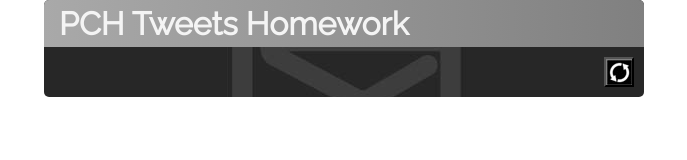
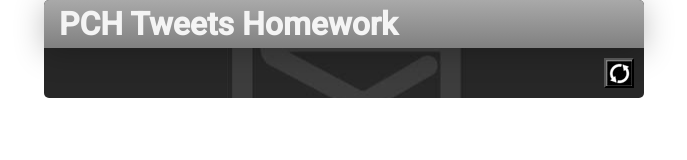
Before and after one commit to dillonbartkus/pch-twitter, a website with bundled scripts: page index.html in a window 1280 px wide. Shown: the whole page, without its empty margins (296-983 px from the left). Built offline with nearby package versions, Linux system fonts and the light colour scheme.

Commit message:
polyfills

```diff
--- a/TweetManager.js
+++ b/TweetManager.js
@@ -21,7 +21,7 @@
 
     static clearTweets() {
         const tweets = document.querySelectorAll('.tweet-wrapper');
-        tweets.forEach(tweet => tweet.remove());
+        [...tweets].forEach(tweet => tweet.outerHTML = "");
     }
 
     static reformatTweets() {
--- a/index.css
+++ b/index.css
@@ -1,15 +1,16 @@
-@import url('https://fonts.googleapis.com/css2?family=Raleway&display=swap');
+@import url('https://fonts.googleapis.com/css2?family=Roboto:wght@100;500&display=swap');
 
 body {
     margin: 0;
 }
 
 header {
-    background-image: linear-gradient(to left, gray , darkgray);
+    background-image: linear-gradient(darkgray , gray);
     border-top-right-radius: 5px;
     border-top-left-radius: 5px;
     text-align: left;
     padding: 5px;
+    box-shadow: 0 4px 30px rgba(0, 0, 0, 0.25);
 }
 
 header > h1 {
@@ -18,7 +19,7 @@
 }
 
 .main {
-    font-family: 'Raleway', sans-serif;
+    font-family: 'Roboto', sans-serif;
     width: 600px;
     margin: auto;
     border-radius: 5px;
@@ -41,7 +42,6 @@
     width: 100%;
     height: 2px;
     background: black;
-    border-top: 1px solid #848484;
     border-bottom: 1px solid #848484;
 }
 
@@ -56,6 +56,7 @@
     margin: 0 0 5px 0;
     font-size: 1em;
     font-weight: bold;
+    letter-spacing: .75px;
     color: #F4F4F4;
 }
 
--- a/main.js
+++ b/main.js
@@ -1,4 +1,5 @@
-import TweetManager from './TweetManager';
+import "@babel/polyfill";
+import TweetManager from "./TweetManager";
 
 TweetManager.refreshTweets();
 
```
Also changed, not shown: package.json (+9 -2 lines), dist/index.html (deleted), dist/pch-logo.89e83af9.jpg (deleted), dist/refresh.622e6193.jpg (deleted), 4 other files.
